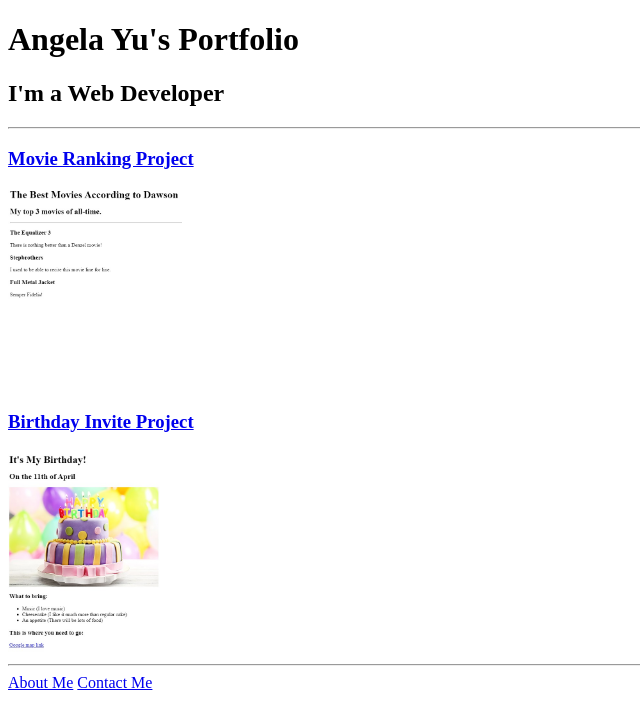
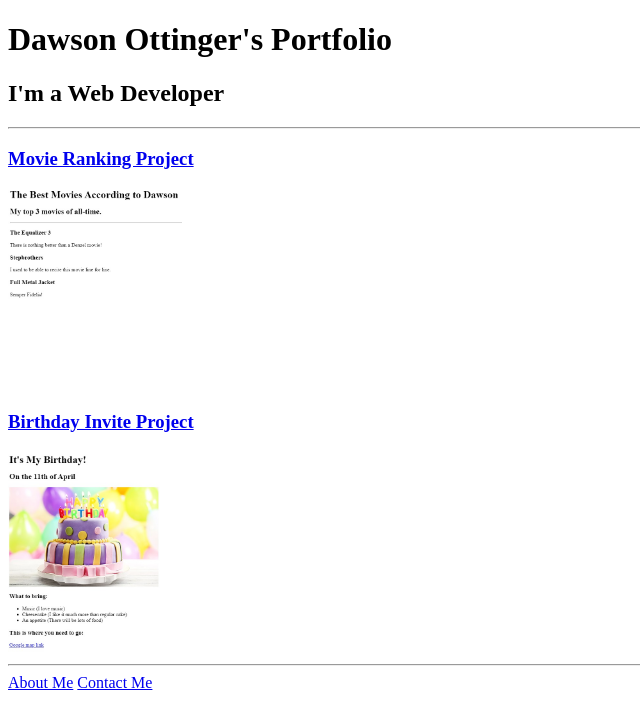
Before and after one commit to DawsonOttinger/html-portfolio, a plain HTML site: page index.html in a window 1280 px wide. Shown: the whole page, without its empty margins (0-640 px from the left). Drawn offline with Linux system fonts and the light colour scheme.

Commit message:
Update index.html
Fixed typos in the <title> and <h1> elements

```diff
--- a/index.html
+++ b/index.html
@@ -3,11 +3,11 @@
 
 <head>
   <meta charset="UTF-8">
-  <title>Angela's Portfolio</title>
+  <title>Dawson || Portfolio</title>
 </head>
 
 <body>
-  <h1>Angela Yu's Portfolio</h1>
+  <h1>Dawson Ottinger's Portfolio</h1>
   <h2>I'm a Web Developer</h2>
   <hr />
   <h3><a href="./public/movie-ranking.html">Movie Ranking Project</a></h3>
```
